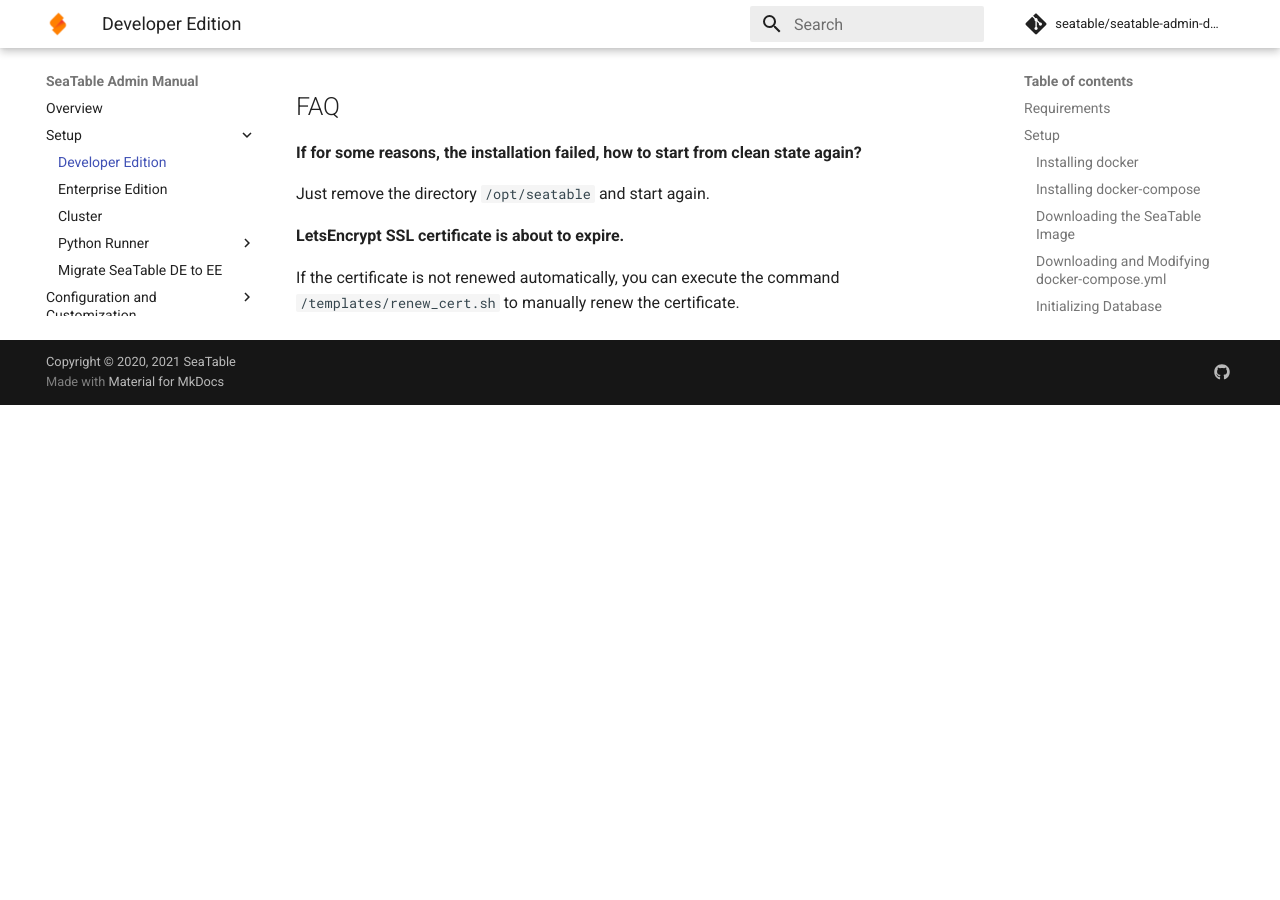
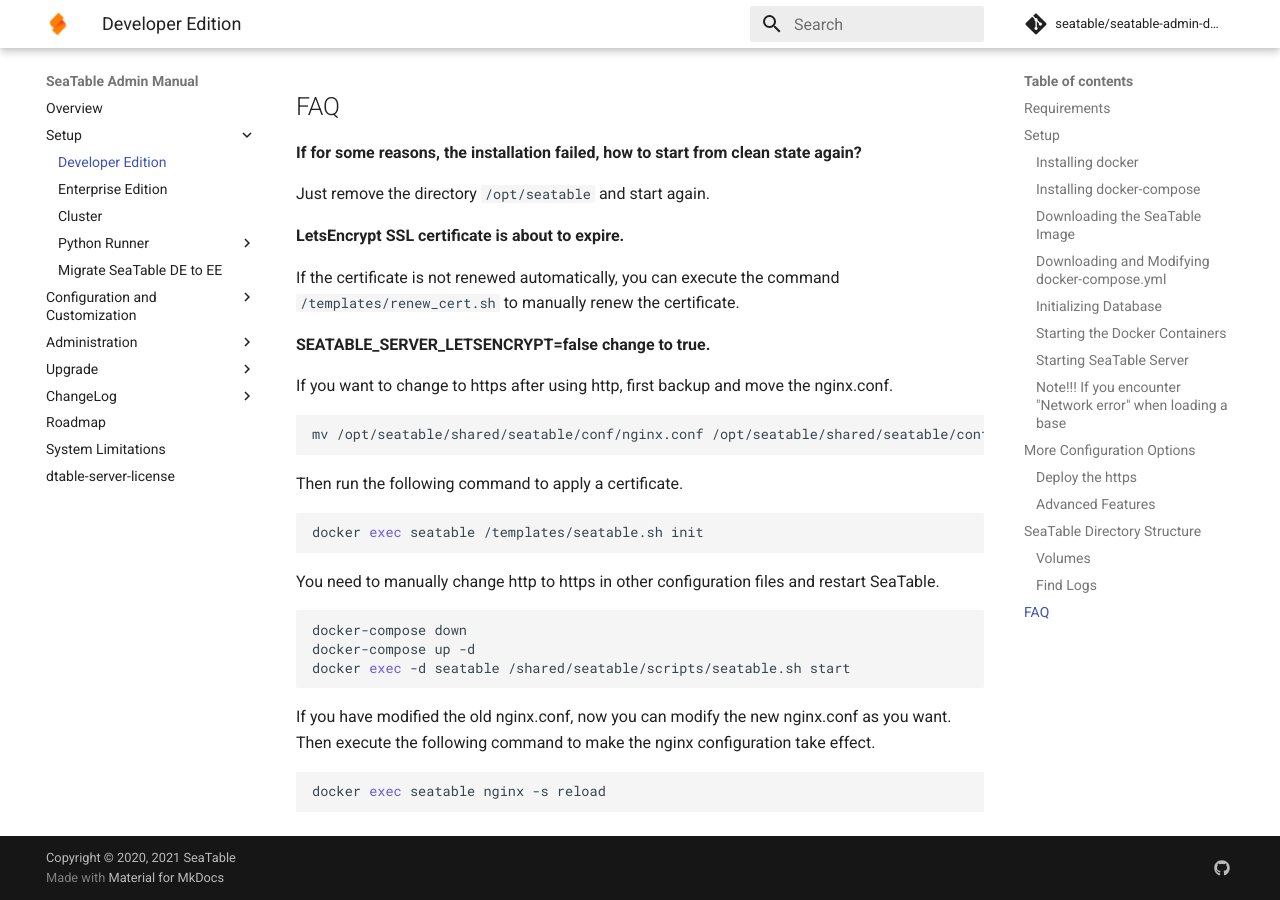
Before and after one commit to seatable/seatable-admin-docs, an MkDocs documentation site: the page built from manual/docker/Developer-Edition/Deploy SeaTable-DE with Docker.md, in a window 1280 px wide and 900 px high, scrolled down 5829 px. Built offline with MkDocs 1.6.1 and Material for MkDocs 9.7.7, drawn with Linux system fonts in a browser that asks for light colours; comment, search, counter and statistics services are not loaded; before the commit the page ends 6234 px from its top, so only the background shows below that.

Commit message:
change to https

````diff
--- a/manual/docker/Developer-Edition/Deploy SeaTable-DE with Docker.md
+++ b/manual/docker/Developer-Edition/Deploy SeaTable-DE with Docker.md
@@ -238,3 +238,31 @@
 **LetsEncrypt SSL certificate is about to expire.**
 
 If the certificate is not renewed automatically, you can execute the command `/templates/renew_cert.sh` to manually renew the certificate.
+
+**SEATABLE_SERVER_LETSENCRYPT=false change to true.**
+
+If you want to change to https after using http, first backup and move the nginx.conf.
+
+```sh
+mv /opt/seatable/shared/seatable/conf/nginx.conf /opt/seatable/shared/seatable/conf/nginx.conf.bak
+```
+
+Then run the following command to apply a certificate.
+
+```sh
+docker exec seatable /templates/seatable.sh init
+```
+
+You need to manually change http to https in other configuration files and restart SeaTable.
+
+```sh
+docker-compose down
+docker-compose up -d
+docker exec -d seatable /shared/seatable/scripts/seatable.sh start
+```
+
+If you have modified the old nginx.conf, now you can modify the new nginx.conf as you want. Then execute the following command to make the nginx configuration take effect.
+
+```sh
+docker exec seatable nginx -s reload
+```
````
Also changed, not shown: manual/docker/Enterprise-Edition/Deploy SeaTable-EE with Docker.md (+28 -0 lines).
